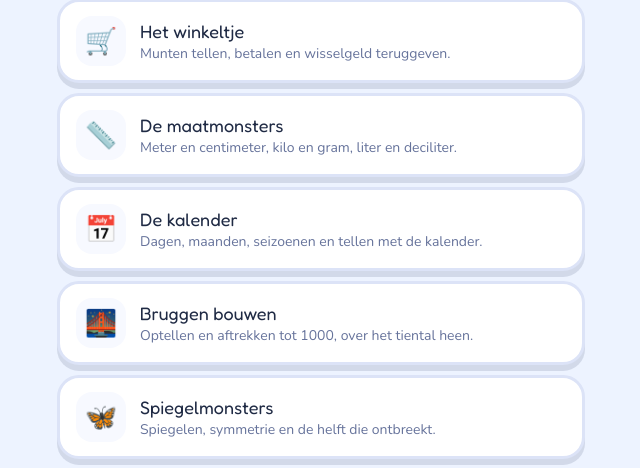
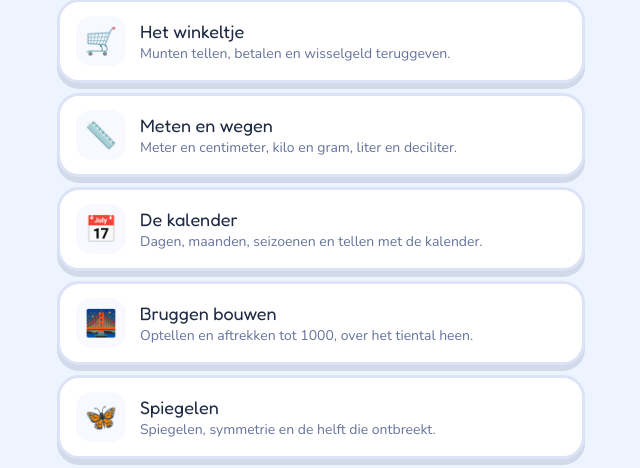
Before and after one commit to drkdw/oefenkampioen, a plain HTML site: page oefenkampioen.html in a window 1280 px wide. Shown: the part 552-1020 px from the top of the page, 319-959 px from the left. Drawn offline with nearby package versions, Linux system fonts and the light colour scheme.

Commit message:
refactor: neutral names for the measuring and mirroring games
Monsters are only drawn in the multiplication game. De maatmonsters
becomes Meten en wegen, Spiegelmonsters becomes Spiegelen, and the grid
shape is a figuur instead of a monster.

```diff
--- a/oefenkampioen.html
+++ b/oefenkampioen.html
@@ -1361,7 +1361,7 @@
     SPELLEN.push({
       id: 'maten',
       ico: '📏',
-      naam: 'De maatmonsters',
+      naam: 'Meten en wegen',
       tekst: 'Meter en centimeter, kilo en gram, liter en deciliter.',
       top: 'Jij meet alles tot op de millimeter!',
       hoofdstukken: [
@@ -1983,7 +1983,7 @@
     }
     function gelijk(a, b) { return sleutelVan(a) === sleutelVan(b); }
 
-    /* de vormen: telkens een half monster in de linkerhelft van het rooster */
+    /* de vormen: telkens een halve figuur in de linkerhelft van het rooster */
     var VORMEN = [
       [[0, 1], [1, 1], [1, 2], [2, 0], [2, 1], [3, 1], [4, 0], [4, 2]],
       [[0, 0], [1, 1], [2, 1], [2, 2], [3, 0], [3, 1], [4, 1]],
@@ -2039,7 +2039,7 @@
     SPELLEN.push({
       id: 'spiegel',
       ico: '\uD83E\uDD8B',
-      naam: 'Spiegelmonsters',
+      naam: 'Spiegelen',
       tekst: 'Spiegelen, symmetrie en de helft die ontbreekt.',
       top: 'Jij ziet elke spiegeling meteen!',
       hoofdstukken: [
@@ -2049,7 +2049,7 @@
           badge: 'gemiddeld', as: 'horizontaal', plan: { helft: 10 } },
         { ico: '\u2705', titel: 'Klopt de spiegeling?', tekst: 'Is dit echt gespiegeld, of gedraaid?',
           badge: 'moeilijk', as: 'verticaal', plan: { klopt: 10 } },
-        { ico: '\uD83D\uDD22', titel: 'Hoeveel vakjes?', tekst: 'Hoeveel vakjes kleur je in het hele monster?',
+        { ico: '\uD83D\uDD22', titel: 'Hoeveel vakjes?', tekst: 'Hoeveel vakjes kleur je in de hele figuur?',
           badge: 'makkelijk', as: 'verticaal', plan: { tellen: 10 } },
         { ico: '\uD83C\uDFC6', titel: 'Het grote spiegelexamen', tekst: 'Alles door elkaar.',
           badge: 'moeilijk', as: 'verticaal', plan: { helft: 5, klopt: 3, tellen: 2 } }
@@ -2074,7 +2074,7 @@
         var sl = soort + '|' + z.i + as + (z.echt ? 'e' : 'n');
 
         if (soort === 'tellen') {
-          // het hele monster is de helft plus de spiegeling: altijd het dubbele
+          // de hele figuur is de helft plus de spiegeling: altijd het dubbele
           var totaal = vorm.length * 2;
           var fout = [];
           vulAan(fout, totaal, [vorm.length, totaal + 1, totaal - 1, totaal + 2], positief);
@@ -2137,11 +2137,11 @@
       vraag: function (v, nr) {
         var kop = 'Vraag ' + nr + ': ';
         if (v.soort === 'tellen') {
-          return { titel: kop + 'hoeveel vakjes kleur je in het hele monster?',
+          return { titel: kop + 'hoeveel vakjes kleur je in de hele figuur?',
             sub: 'De helft staat er. De andere helft is de spiegeling.' };
         }
         if (v.soort === 'klopt') {
-          return { titel: kop + 'is het rechtse monster de spiegeling van het linkse?',
+          return { titel: kop + 'is de rechtse figuur de spiegeling van de linkse?',
             sub: 'Let op: gedraaid is niet hetzelfde als gespiegeld.' };
         }
         return { titel: kop + 'welke helft hoort aan de andere kant van de stippellijn?',
```
Also changed, not shown: README.md.
